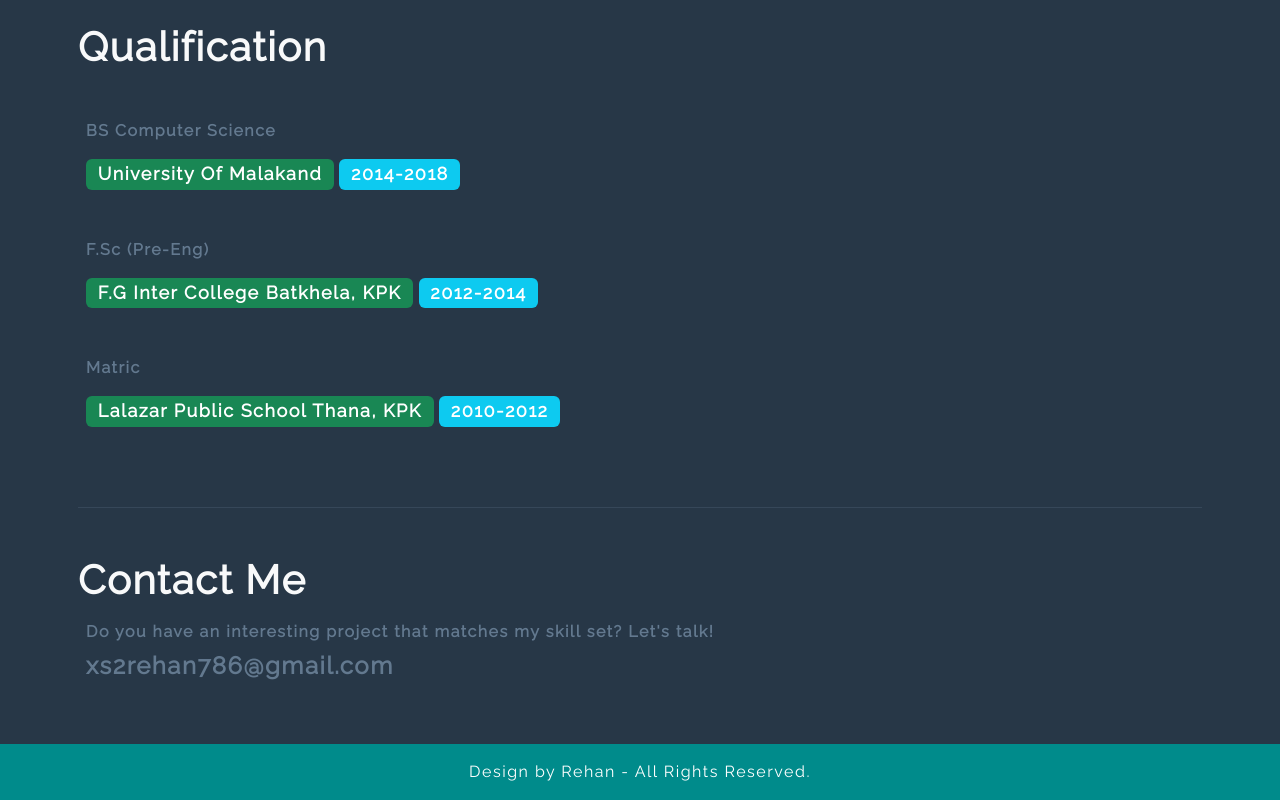
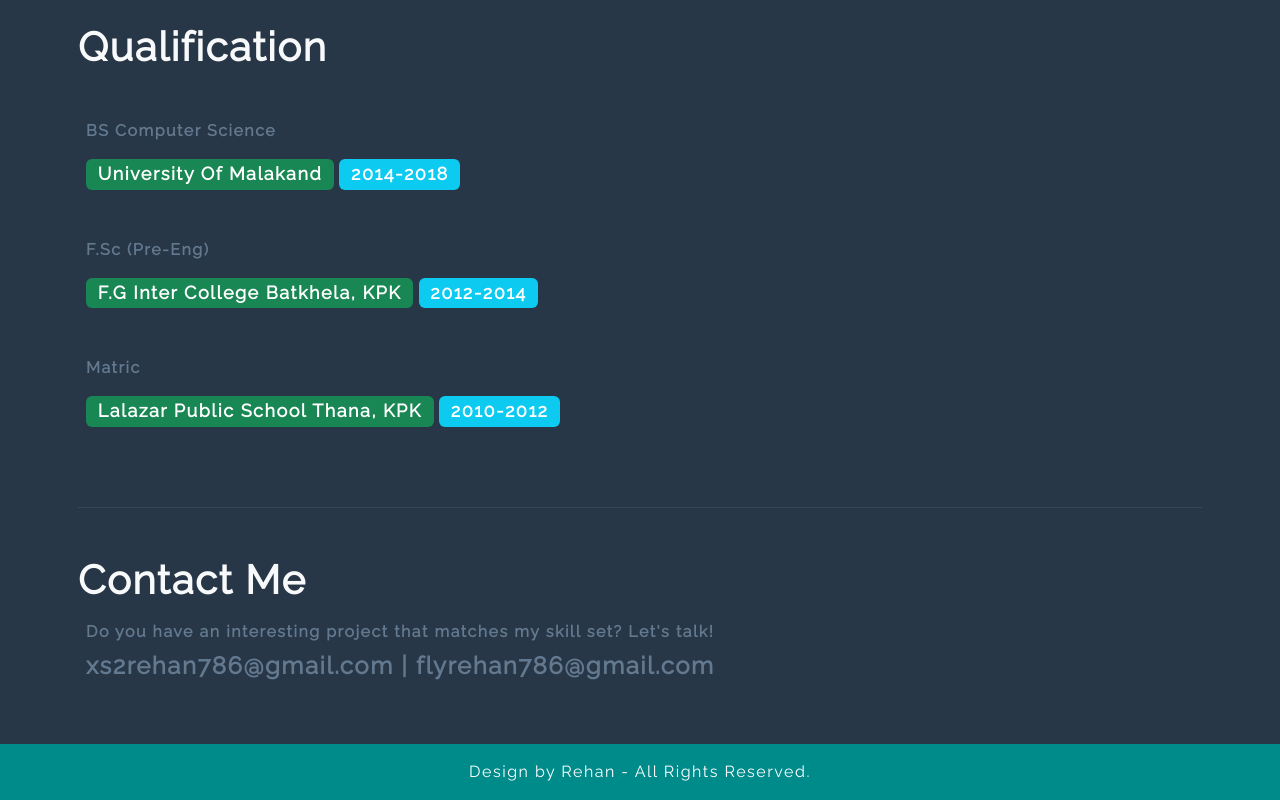
Before and after one commit to flyrehan786/irehan.github.io, a plain HTML site: page index.html in a window 1280 px wide. Shown: the part 3309-4109 px from the top of the page. Drawn offline with nearby package versions, Linux system fonts and the light colour scheme.

Commit message:
updating email addresses.

```diff
--- a/index.html
+++ b/index.html
@@ -181,7 +181,7 @@
             <div class="ms-2 me-auto">
                 <div class="fw-bold">Do you have an interesting project that matches my skill set? Let's talk!
                 </div>
-                <h4 class="bg-default mt-2"><strong>xs2rehan786@gmail.com</strong></h4>
+                <h4 class="bg-default mt-2"><strong>xs2rehan786@gmail.com | flyrehan786@gmail.com</strong></h4>
             </div>
         </div>
 
```
